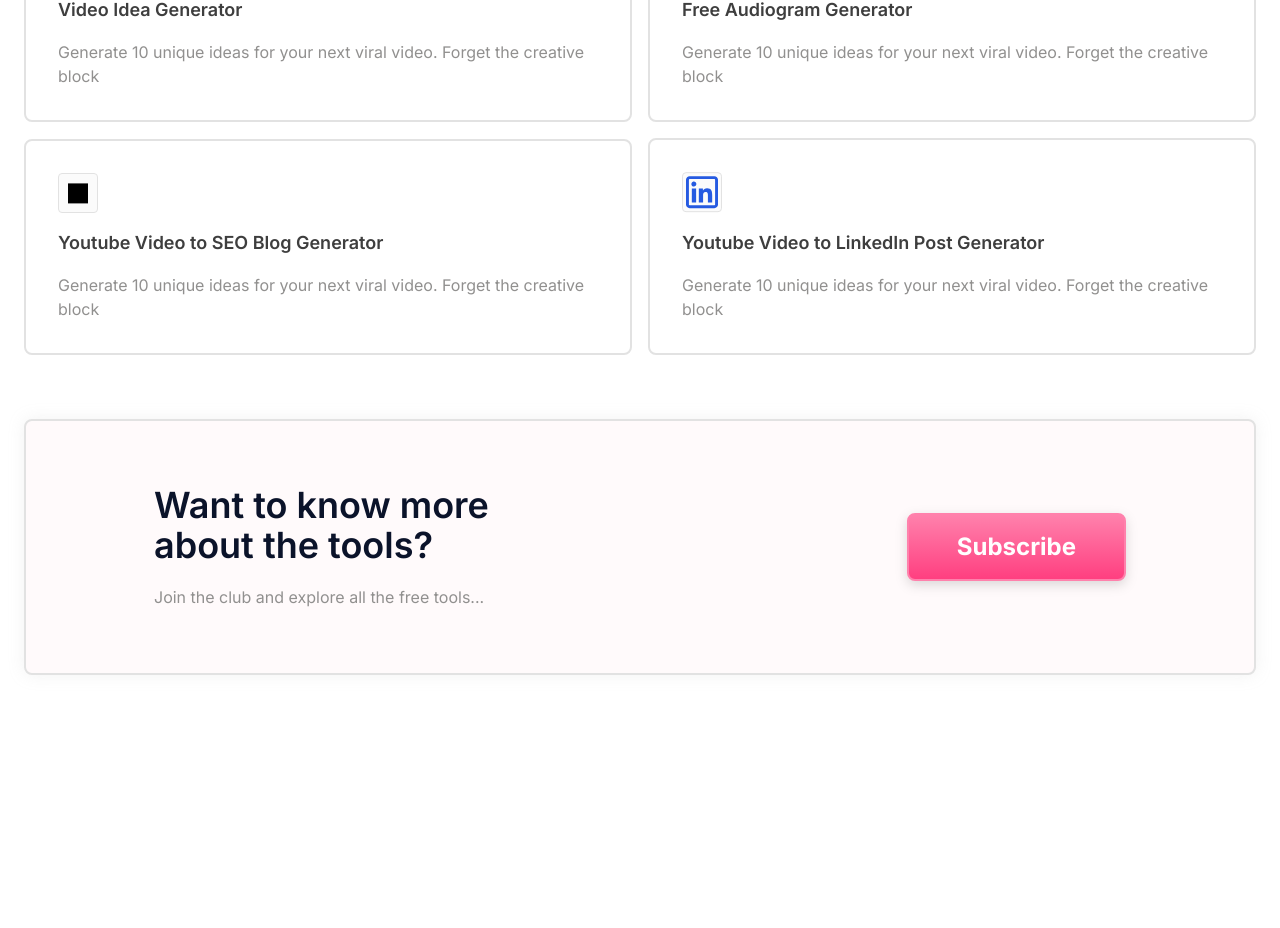
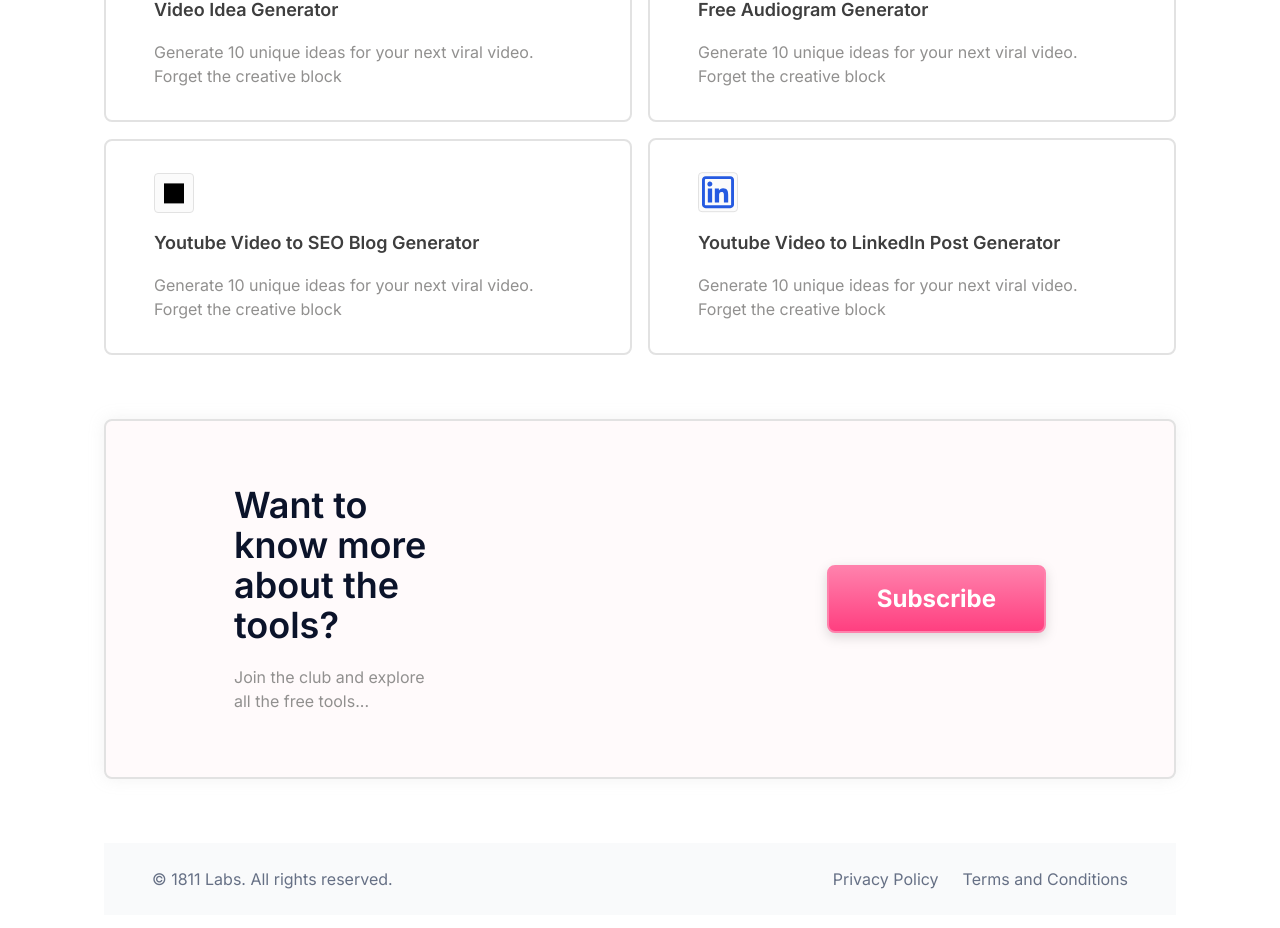
Before and after one commit to Shobhit-Nagpal/1811-assignment, a Next.js app: page / in a window 1280 px wide. Shown: the part 1014-1942 px from the top of the page. Before the commit the page ends 1713 px from the top, so only its background shows below. Built offline with nearby package versions, Linux system fonts and the light colour scheme.

Commit message:
Add footer, max width wrapper, change tools styling

```diff
--- a/src/app/page.tsx
+++ b/src/app/page.tsx
@@ -1,12 +1,17 @@
 import Hero from "@/components/Hero";
 import Tools from "@/components/Tools";
 import SubscribeCTA from "@/components/SubscribeCTA";
+import Footer from "@/components/Footer";
+import MaxWidthWrapper from "@/components/MaxWidthWrapper";
 export default function Home() {
   return (
     <main className="flex min-h-screen flex-col items-center justify-center p-6">
-      <Hero />
-      <Tools />
-      <SubscribeCTA />
+      <MaxWidthWrapper>
+        <Hero />
+        <Tools />
+        <SubscribeCTA />
+        <Footer />
+      </MaxWidthWrapper>
     </main>
   );
 }
--- /dev/null
+++ b/src/components/Footer.tsx
@@ -0,0 +1,13 @@
+export default function Footer() {
+  return (
+    <div className="flex items-center justify-between bg-[#F9FAFB] my-16 px-12 py-6">
+      <div>
+        <p className="text-[#667085]">&copy; 1811 Labs. All rights reserved.</p>
+      </div>
+      <div className="text-[#667085] flex items-center justify-center gap-x-6">
+        <p>Privacy Policy</p>
+        <p>Terms and Conditions</p>
+      </div>
+    </div>
+  );
+}
--- /dev/null
+++ b/src/components/MaxWidthWrapper.tsx
@@ -0,0 +1,17 @@
+
+import { cn } from "@/lib/utils";
+import { ReactNode } from "react";
+
+export default function MaxWidthWrapper({
+  className,
+  children,
+}: {
+  className?: string;
+  children: ReactNode;
+}) {
+  return (
+    <div className={cn(`mx-auto w-full max-w-screen-2xl px-2.5 md:px-20`, className)}>
+      {children}
+    </div>
+  );
+}
--- a/src/components/SubscribeCTA.tsx
+++ b/src/components/SubscribeCTA.tsx
@@ -2,7 +2,7 @@ import { Button } from "./ui/button";
 
 export default function SubscribeCTA() {
   return (
-    <div className="max-w-7xl mt-16 px-32 py-16 flex items-center justify-around bg-[#FFFAFB] border-2 border-solid border-[#E2E2E2] drop-shadow-[0px_0px_8px_rgba(166,166,166,0.14)] gap-x-96 rounded-lg">
+    <div className="w-full mt-16 px-32 py-16 flex items-center justify-around bg-[#FFFAFB] border-2 border-solid border-[#E2E2E2] drop-shadow-[0px_0px_8px_rgba(166,166,166,0.14)] gap-x-96 rounded-lg">
       <div>
         <h2 className="text-4xl font-semibold text-[#0B132A] mb-5">Want to know more about the tools?</h2>
         <p className="text-[#91908F] text-base">Join the club and explore all the free tools...</p>
--- a/src/components/Tool.tsx
+++ b/src/components/Tool.tsx
@@ -8,7 +8,7 @@ type ToolProps = {
 
 export default function Tool({ icon, name, description }: ToolProps) {
   return (
-    <div className="flex flex-col items-start justify-center border-solid border-2 border-[#E2E2E2] rounded-lg p-8">
+    <div className="flex flex-col items-start justify-center border-2 border-solid border-[#E2E2E2] rounded-lg px-12 py-8">
       <Image src={icon} alt="Tool icon" width={40} height={40} className="mb-4" />
       <h3 className="mb-4 font-semibold text-lg text-[#3E3E3E]">{name}</h3>
       <p className="text-[#91908F] text-base">{description}</p>
--- a/src/components/Tools.tsx
+++ b/src/components/Tools.tsx
@@ -39,7 +39,7 @@ export default function Tools() {
         Click on any tool below and explore
       </h2>
       <ArrowDown className="text-[#FFDEE9]" />
-      <div className="flex items-center justify-center gap-x-4 mt-4">
+      <div className="w-full flex items-center justify-between gap-x-4 mt-4">
         {tools.slice(0, 2).map((tool) => (
           <Tool
             icon={tool.icon}
@@ -48,7 +48,7 @@ export default function Tools() {
           />
         ))}
       </div>
-      <div className="flex items-center justify-center gap-x-4 mt-4">
+      <div className="w-full flex items-center justify-between gap-x-4 mt-4">
         {tools.slice(2, tools.length).map((tool) => (
           <Tool
             icon={tool.icon}
```
